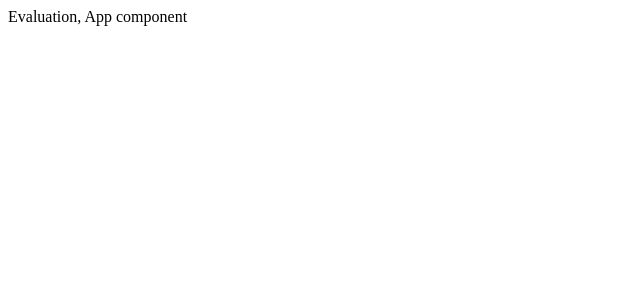
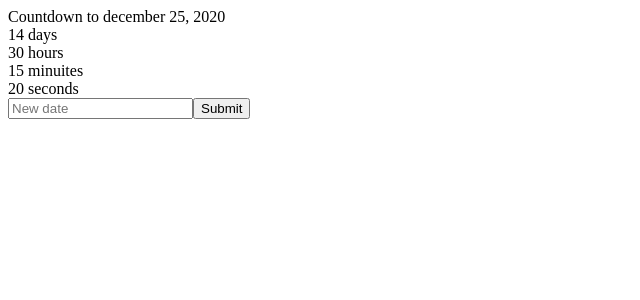
Before and after one commit to YakubuAmidu/Evaluation, a React (Create React App) app: page / in a window 1280 px wide. Shown: the top 300 px of the page, without its empty margins (0-640 px from the left). Built offline with nearby package versions, Linux system fonts and the light colour scheme.

Commit message:
Commiting changes

```diff
--- a/src/App.jsx
+++ b/src/App.jsx
@@ -3,7 +3,17 @@
 class App extends Component {
   render() {
     return (
-    <div>Evaluation, App component</div>
+    <div>
+   <div>Countdown to december 25, 2020</div>
+   <div>
+   <div>14 days</div>
+   <div>30 hours</div>
+   <div>15 minuites</div>
+   <div>20 seconds</div>
+   <input placeholder="New date" />
+   <button>Submit</button>
+   </div>
+    </div>
   )
   }
 }
```
